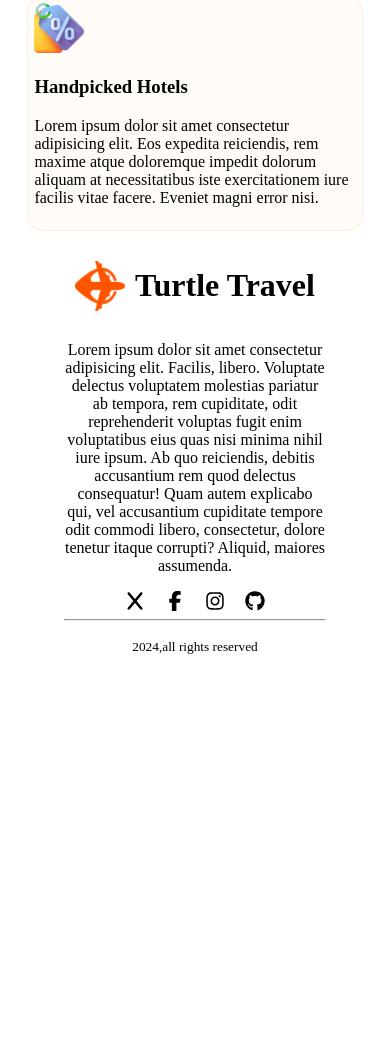
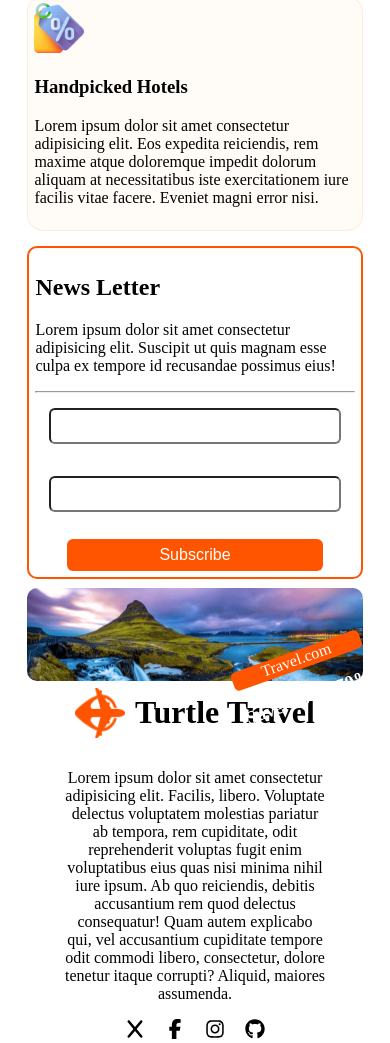
Before and after one commit to Arijit-Jana-16/B9A2-Hero-Travel-main, a plain HTML site: page index.html in a window 390 px wide. Shown: the part 3862-4905 px from the top of the page. Before the commit the page ends 4533 px from the top, so only its background shows below. Drawn offline with Linux system fonts and the light colour scheme.

Commit message:
complete news letter section and make it responsive for mobile

```diff
--- a/index.html
+++ b/index.html
@@ -108,16 +108,40 @@
                 </div>
             </div>
         </section>
-        <section>
+        <!-- newsletter -->
+        <section class="newsletter">
+            <div id="border">
+                <div>
+                    <h2>News Letter</h2>
+                    <p>Lorem ipsum dolor sit amet consectetur adipisicing elit. Suscipit ut quis magnam esse culpa ex
+                        tempore id recusandae possimus eius!</p>
+                    <hr>
 
+                </div>
+                <div id="input-newsletter">
+                    <input class="input-secondary" type="text" name="" id="Enter">
+                    <input class="input-secondary" type="text" name="" id="">
+                    <button type="submit" class="btn-secondary">Subscribe</button>
+                </div>
+            </div>
+            <div id="image">
+                <div id="offer">
+                    <p>Travel.com</p>
+                    <h3>Save Up To 70%</h3>
+                </div>
+            </div>
         </section>
     </main>
     <footer id="footer">
-        <div id="footer-logo" >
+        <div id="footer-logo">
             <img src="Images/Group 40071 (2).png" class="footer-img">
             <h1>Turtle <span>Travel</span></h1>
         </div>
-        <p>Lorem ipsum dolor sit amet consectetur adipisicing elit. Facilis, libero. Voluptate delectus voluptatem molestias pariatur ab tempora, rem cupiditate, odit reprehenderit voluptas fugit enim voluptatibus eius quas nisi minima nihil iure ipsum. Ab quo reiciendis, debitis accusantium rem quod delectus consequatur! Quam autem explicabo qui, vel accusantium cupiditate tempore odit commodi libero, consectetur, dolore tenetur itaque corrupti? Aliquid, maiores assumenda.</p>
+        <p>Lorem ipsum dolor sit amet consectetur adipisicing elit. Facilis, libero. Voluptate delectus voluptatem
+            molestias pariatur ab tempora, rem cupiditate, odit reprehenderit voluptas fugit enim voluptatibus eius quas
+            nisi minima nihil iure ipsum. Ab quo reiciendis, debitis accusantium rem quod delectus consequatur! Quam
+            autem explicabo qui, vel accusantium cupiditate tempore odit commodi libero, consectetur, dolore tenetur
+            itaque corrupti? Aliquid, maiores assumenda.</p>
         <div id="footer-img-icn">
             <img src="Images/x-solid.svg" class="footer-img-icn" alt="">
             <img src="Images/facebook-f.svg" class="footer-img-icn" alt="">
--- a/styles/style.css
+++ b/styles/style.css
@@ -1,9 +1,10 @@
 /* shared css */
 
 header {
-        width: 90%;
-        margin: 15Px auto;
+    width: 90%;
+    margin: 15Px auto;
 }
+
 main {
     width: 90%;
     margin: 0 auto;
@@ -14,12 +15,28 @@ main {
     color: white;
     background-color: #FF5400;
     height: 2rem;
-
     width: 90%;
     font-size: 1rem;
     border-radius: 6px;
     border: none;
+}
 
+.input-secondary {
+    height: 2rem;
+    width: 80%;
+    /* font-size: 1rem; */
+    border-radius: 6px;
+    /* border: none; */
+}
+
+.btn-secondary {
+    color: white;
+    background-color: #FF5400;
+    height: 2rem;
+    width: 80%;
+    font-size: 1rem;
+    border-radius: 6px;
+    border: none;
 }
 
 input {
@@ -266,31 +283,78 @@ img {
     width: 50px;
 }
 
+/* newsletter */
+
+.newsletter {
+    display: grid;
+    grid-template-columns: 39% 59%;
+    gap: 2%;
+}
+
+#border {
+    border: 2px solid #FF5400;
+    border-radius: 10px;
+    padding: 2%;
+}
+
+#input-newsletter {
+    display: flex;
+    flex-direction: column;
+    gap: 20px;
+    align-items: center;
+}
+
+#image {
+    background-image: url(../Images/Rectangle\ 8\ \(1\).png);
+    background-repeat: no-repeat;
+    background-size: cover;
+    background-position: center;
+    border-radius: 10px;
+}
+
+#offer {
+    height: 20%;
+    width: 40%;
+    background-color: #FF5400;
+    color: white;
+    text-align: center;
+    border-radius: 5px;
+    transform: rotate(-19.628deg);
+    position: relative;
+    left: 60%;
+    bottom: -60%;
+
+}
+
 /* footer */
-#footer{
+#footer {
     text-align: center;
     padding: 0 15%;
 }
-.footer-img{
+
+.footer-img {
     height: 50px;
     width: 50px;
 }
 
-#footer-logo{
+#footer-logo {
     display: flex;
     align-items: center;
     justify-content: center;
     gap: 10px;
 }
-.footer-img-icn{
+
+.footer-img-icn {
     height: 20px;
     width: 20px;
 }
-#footer-img-icn{
+
+#footer-img-icn {
     display: flex;
     gap: 20px;
     justify-content: center;
 }
+
 /* mobile responsive codes */
 
 @media only screen and (max-width: 600px) {
@@ -344,8 +408,18 @@ img {
         display: grid;
         grid-template-columns: repeat(1, 1fr);
     }
+
     #choose-us-cards-3 {
         width: 100%;
     }
 
+    .newsletter {
+        display: grid;
+        grid-template-columns: repeat(1, 1fr);
+        gap: 2%;
+    }
+
+    #offer {
+        bottom: -50%;
+    }
 }
```
